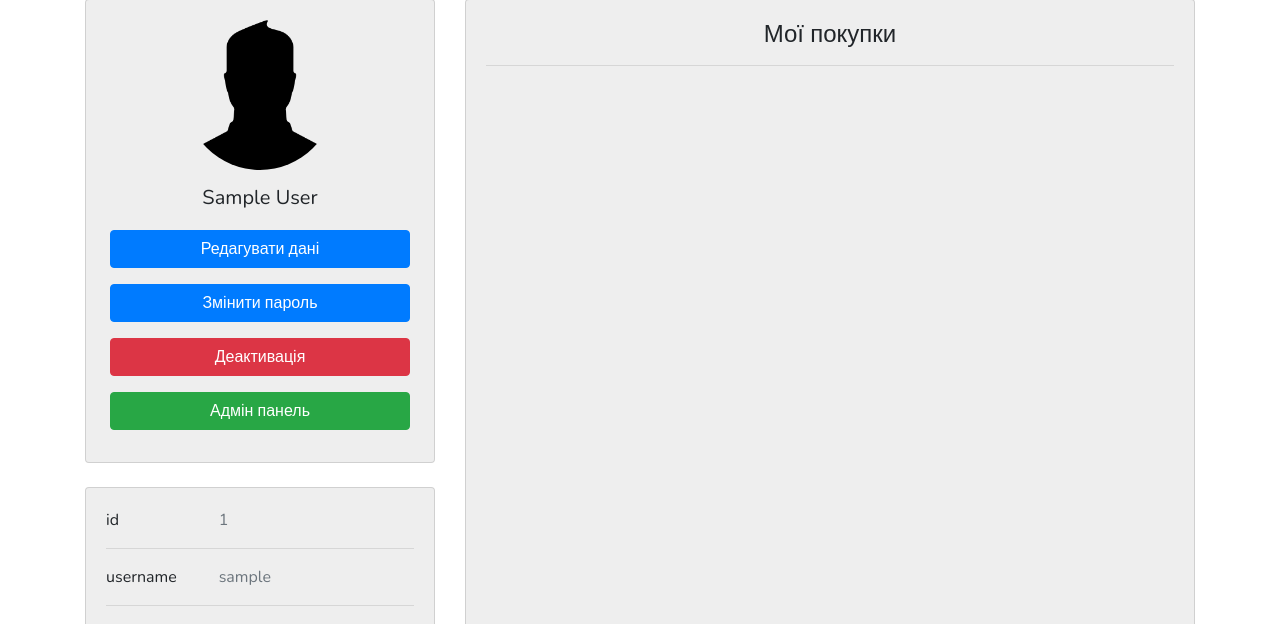
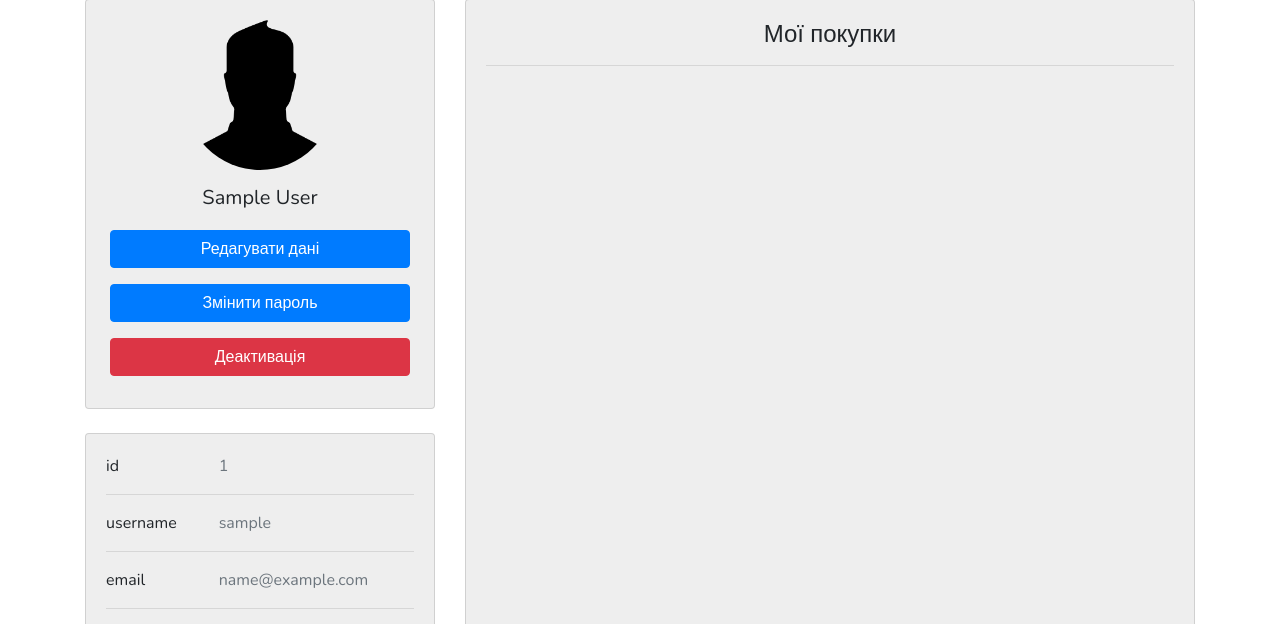
Before and after one commit to saindi/Internet-shop, a Django app: page /user/ in a window 1280 px wide. Shown: the part 177-801 px from the top of the page. Run offline with Django 4.2, Linux system fonts and the light colour scheme; the visitor is signed in with stand-in values (Sample User, id 1); some libraries are stand-ins or nearby versions.

Commit message:
убрал ссылку на админ панель

```diff
--- a/user/templates/user/user.html
+++ b/user/templates/user/user.html
@@ -35,13 +35,6 @@
                             <div class="d-flex justify-content-center mb-2">
                                 <a href="{% url 'user:deactivation_url' %}" type="button" class="btn btn-danger m-1">Деактивація</a>
                             </div>
-
-                            {% if user.is_staff %}
-                                <div class="d-flex justify-content-center mb-2">
-                                    <a href="{% url 'catalog_administration:catalog_administration_url' %}"
-                                       type="button" class="btn btn-success m-1">Адмін панель</a>
-                                </div>
-                            {% endif %}
 
                         </div>
                     </div>
```
